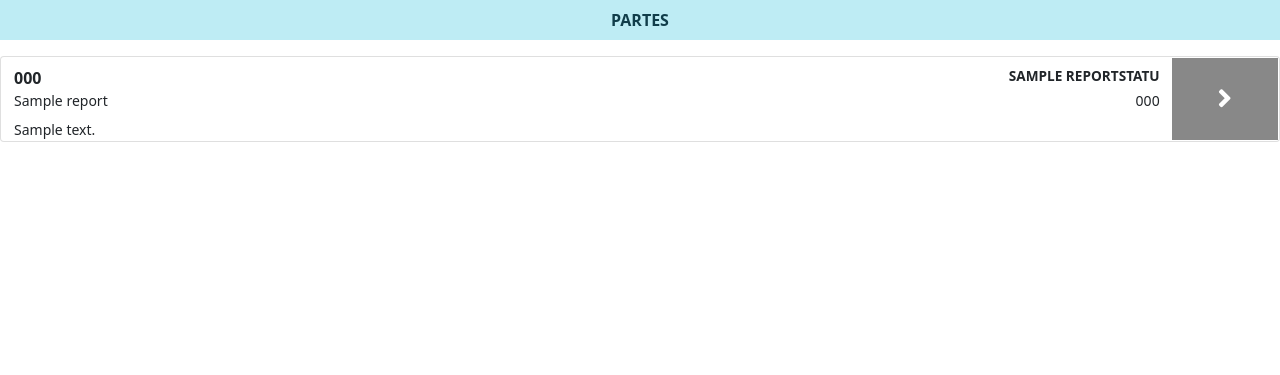
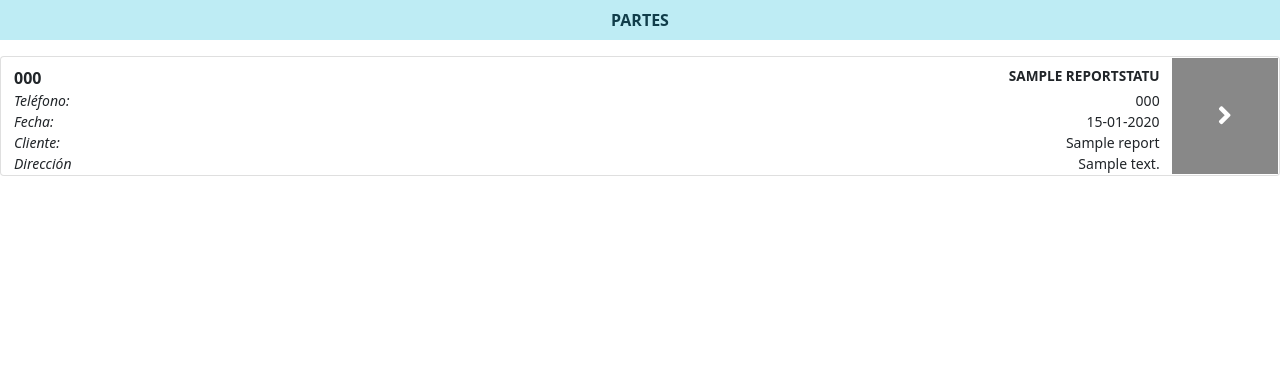
Before and after one commit to shidix/workreport, a Django app: page /pwa/employee/ in a window 1280 px wide. Shown: the part 58-433 px from the top of the page. Run offline with Django 3.2, Linux system fonts and the light colour scheme; a user stored in the database is signed in; tables that the repository leaves empty hold one stand-in row (values such as "Sample post"); some libraries are stand-ins or nearby versions.

Commit message:
filtro de búsqueda, fechas y pwa

```diff
--- a/gestion/models.py
+++ b/gestion/models.py
@@ -3,6 +3,7 @@ from django.contrib.auth.models import User, Group
 from django.db import models
 from django.utils.translation import gettext_lazy as _
 
+from dateutil import tz
 import datetime
 
 
@@ -146,6 +147,10 @@ class Report(models.Model):
     #client = models.ForeignKey(Client, verbose_name=_('Cliente'), on_delete=models.SET_NULL, null=True, related_name="services")
     employee = models.ForeignKey(Employee,verbose_name=_('Empleado'),on_delete=models.SET_NULL,null=True,related_name="reports")
 
+    @property
+    def local_date(self):
+        return self.date.astimezone(tz.gettz("Atlantic/Canary"))
+
     def have_comp(self, comp):
         comp_list = [item.association for item in self.associations.all()]
         return comp in comp_list
--- a/gestion/templates/reports-list.html
+++ b/gestion/templates/reports-list.html
@@ -17,7 +17,7 @@
         <div class="row list-item-cl pt-2 pb-2 m-0" id="row_{{item.id}}">
             <div class="col-2"><i class="fa fa-wrench orange"></i> {{item.code}}</div>
             <div class="col-2"><i class="fa fa-file orange"></i> {{item.exp}}</div>
-            <div class="col-2"><i class="fas fa-calendar orange"></i> {{item.date|date:"d-m-Y H:i"}}</div>
+            <div class="col-2"><i class="fas fa-calendar orange"></i> {{item.local_date|date:"d-m-Y H:i"}}</div>
             <div class="col-2"><i class="fas fa-user orange"></i> {{item.name}} </div>
 	        <div class="col-2"><i class="fas fa-phone orange"></i> {{item.phone}}</div>
             <div class="col-1 pt-2"><span class="status-service" style="background:{{item.status.color}}">
--- a/pwa/templates/pwa/employees/home.html
+++ b/pwa/templates/pwa/employees/home.html
@@ -22,9 +22,14 @@
                         <div class="row">
                             <div class="col-8 text-start ext-white pt-2"><strong>{{item.code}}</strong></div>
                             <div class="col-4 text-end ext-white status-name pt-2"><strong>{{item.status.name}}</strong></div>
-                            <div class="col-8 text-start"><small>{{item.name}}</small></div>
-                            <div class="col-4 text-end"><small>{{item.phone}}</small></div>
-                            <div class="col-12 text-start pt-2"><small>{{item.address}}</small></div>
+                            <div class="col-4 text-start fst-italic"><small>{% trans "Teléfono" %}:</small></div>
+                            <div class="col-8 text-end"><small>{{item.phone}}</small></div>
+                            <div class="col-4 text-start fst-italic"><small>{% trans "Fecha" %}:</small></div>
+                            <div class="col-8 text-end"><small>{{item.date|date:"d-m-Y"}}</small></div>
+                            <div class="col-4 text-start fst-italic"><small>{% trans "Cliente" %}:</small></div>
+                            <div class="col-8 text-end"><small>{{item.name}}</small></div>
+                            <div class="col-4 text-start fst-italic"><small>{% trans "Dirección" %}</small></div>
+                            <div class="col-8 text-end"><small>{{item.address}}</small></div>
                         </div>
                     </div>
                     <div class="col-1 flap text-center text-white" style="background:{{item.status.color}}">
--- a/workreport/settings.py
+++ b/workreport/settings.py
@@ -106,7 +106,7 @@ AUTH_PASSWORD_VALIDATORS = [
 # Internationalization
 # https://docs.djangoproject.com/en/3.2/topics/i18n/
 
-LANGUAGE_CODE = 'en-us'
+LANGUAGE_CODE = 'es-es'
 
 TIME_ZONE = 'UTC'
 
@@ -114,7 +114,7 @@ USE_I18N = True
 
 USE_L10N = True
 
-USE_TZ = True
+USE_TZ = False
 
 
 # Static files (CSS, JavaScript, Images)
```
Also changed, not shown: gestion/templates/reports-search.html (+8 -0 lines), gestion/views.py (+9 -4 lines).
